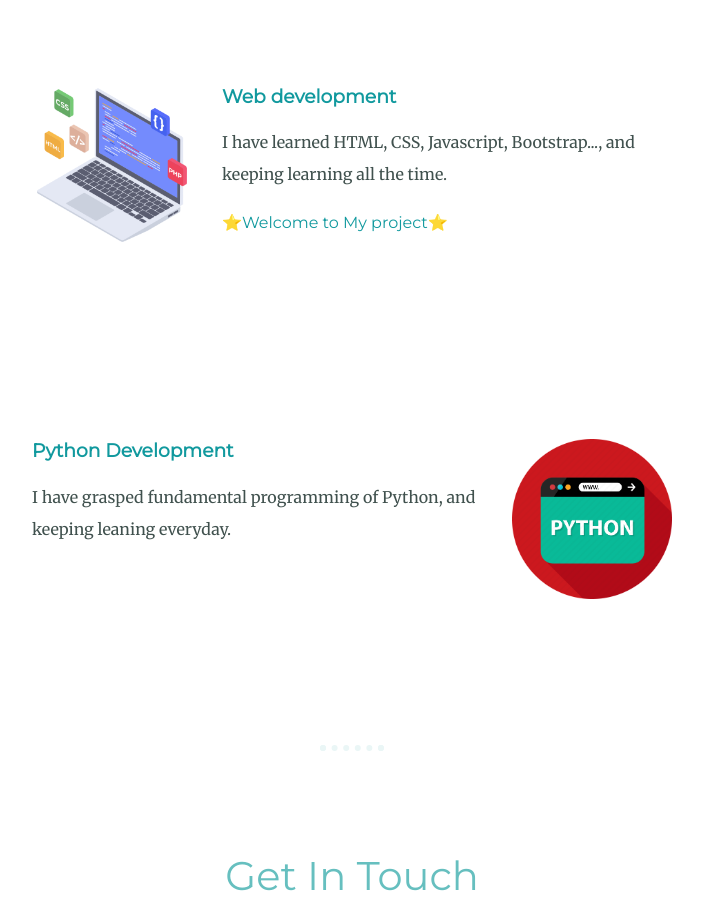
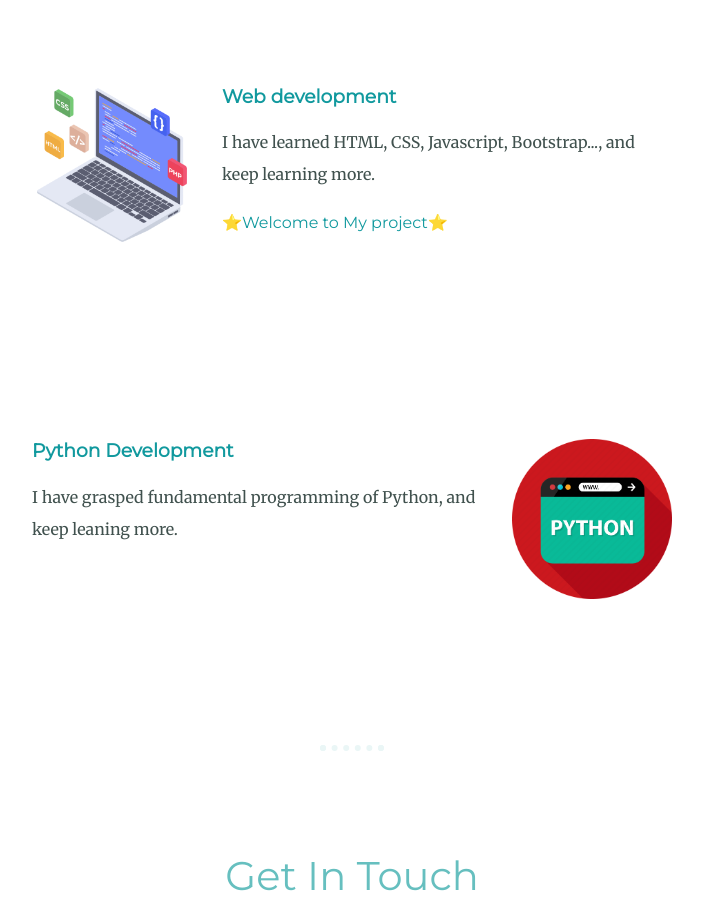
Before and after one commit to Lizzie2021/Personal-Site, a plain HTML site: page index.html in a window 1280 px wide. Shown: the part 1600-2523 px from the top of the page, without its empty margins (288-991 px from the left). Drawn offline with Linux system fonts and the light colour scheme.

Commit message:
Update index.html

```diff
--- a/index.html
+++ b/index.html
@@ -32,7 +32,7 @@
       <div class="skill-row">
         <img class="computer-picture" src="images/web-design.png" alt="img-web-design">
         <h3>Web development</h3>
-        <p >I have learned HTML, CSS, Javascript, Bootstrap..., and keeping learning all the time.</p>
+        <p >I have learned HTML, CSS, Javascript, Bootstrap..., and keep learning more.</p>
         <p>
           <a class="project" href="https://lizzie2021.github.io/Tindog/">⭐️Welcome to My project⭐️</a>
         </p>
@@ -40,7 +40,7 @@
       <div class="skill-row">
         <img class="python-icon" src="images/python.png" alt="img-python">
         <h3>Python Development</h3>
-        <p >I have grasped fundamental programming of Python, and keeping leaning everyday.</p>
+        <p >I have grasped fundamental programming of Python, and keep leaning more.</p>
       </div>
     </div>
     <hr>
```
